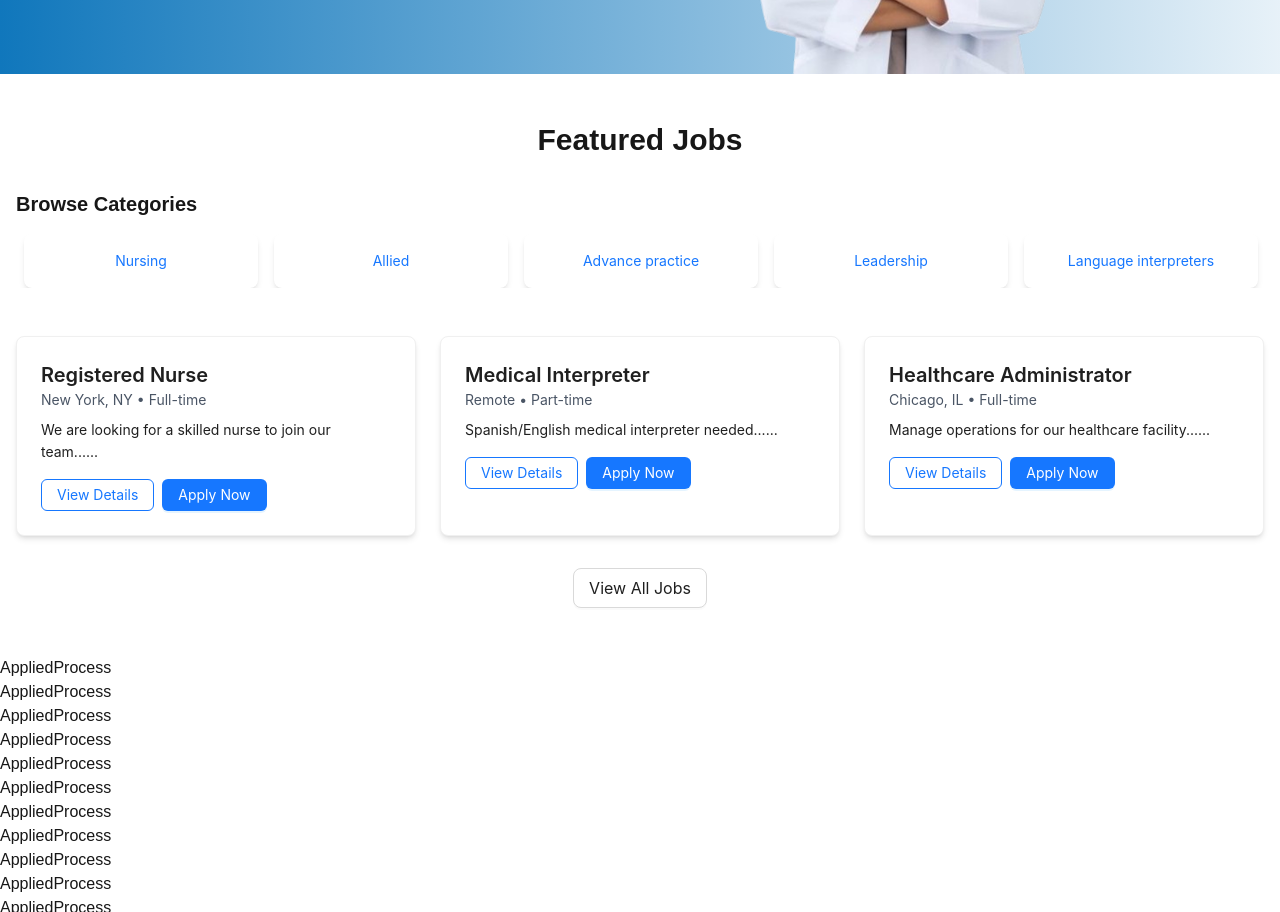
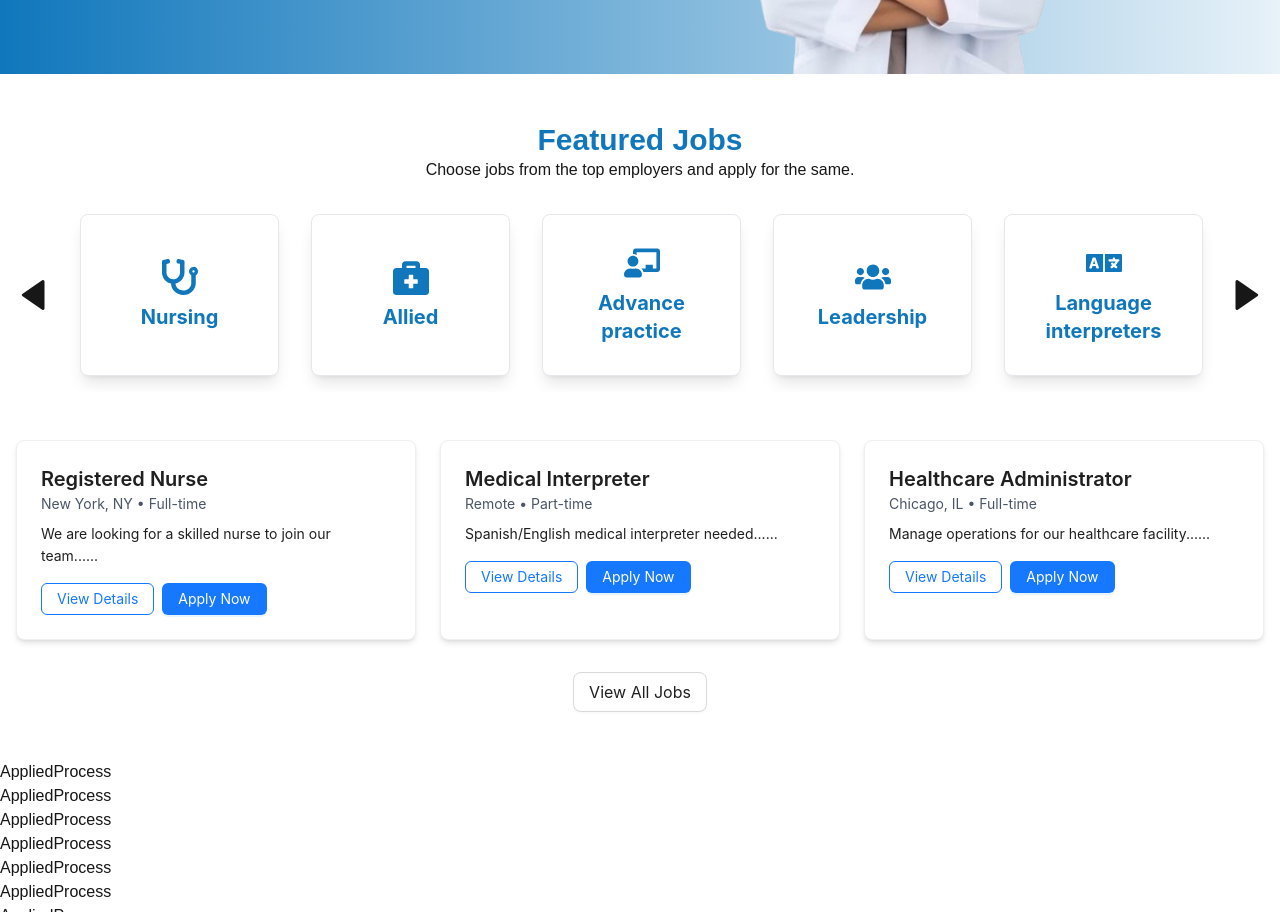
Before and after one commit to shejanNizam/healthcare-web, a Next.js app: page / in a window 1280 px wide. Shown: the part 480-1392 px from the top of the page. Built offline with nearby package versions, Linux system fonts and the light colour scheme.

Commit message:
feature one design perfectly

```diff
--- a/package.json
+++ b/package.json
@@ -12,7 +12,8 @@
     "antd": "^5.24.9",
     "next": "15.3.1",
     "react": "^19.0.0",
-    "react-dom": "^19.0.0"
+    "react-dom": "^19.0.0",
+    "react-icons": "^5.5.0"
   },
   "devDependencies": {
     "@eslint/eslintrc": "^3",
--- a/src/components/FeatureJobs.tsx
+++ b/src/components/FeatureJobs.tsx
@@ -1,71 +1,95 @@
-// export default function FeatureJobs() {
-//   return (
-//     <div>
-//       <h3>FeatureJobs</h3>
-//     </div>
-//   );
-// }
+"use client";
 
-// components/FeatureJobs.tsx
-import { Button, Card, Carousel } from "antd";
+import { Carousel } from "antd";
+import { CarouselRef } from "antd/es/carousel";
 import Link from "next/link";
+import { useRef } from "react";
+import { BiSolidLeftArrow, BiSolidRightArrow } from "react-icons/bi";
+import {
+  FaBriefcaseMedical,
+  FaChalkboardTeacher,
+  FaClipboardList,
+  FaHospitalUser,
+  FaLanguage,
+  FaStethoscope,
+  FaTools,
+  FaUsers,
+} from "react-icons/fa"; // Example of other icons for categories
+import FeatureJobsTwo from "./FeatureJobsTwo";
 
+// Updated categories array with both icon and name
 const categories = [
-  "Nursing",
-  "Allied",
-  "Advance practice",
-  "Leadership",
-  "Language interpreters",
-  "Physicians",
-  "Technicians",
-  "Administrative",
+  { name: "Nursing", icon: <FaStethoscope /> },
+  { name: "Allied", icon: <FaBriefcaseMedical /> },
+  { name: "Advance practice", icon: <FaChalkboardTeacher /> },
+  { name: "Leadership", icon: <FaUsers /> },
+  { name: "Language interpreters", icon: <FaLanguage /> },
+  { name: "Physicians", icon: <FaHospitalUser /> },
+  { name: "Technicians", icon: <FaTools /> },
+  { name: "Administrative", icon: <FaClipboardList /> },
 ];
 
-const featuredJobs = [
+export default function FeatureJobs() {
+  const sliderRef = useRef<CarouselRef | null>(null);
+
+  const responsiveSettings = [
     {
-    id: 1,
-    title: "Registered Nurse",
-    location: "New York, NY",
-    type: "Full-time",
-    description: "We are looking for a skilled nurse to join our team...",
+      breakpoint: 1024,
+      settings: {
+        slidesToShow: 4,
+        slidesToScroll: 4,
+      },
     },
     {
-    id: 2,
-    title: "Medical Interpreter",
-    location: "Remote",
-    type: "Part-time",
-    description: "Spanish/English medical interpreter needed...",
+      breakpoint: 768,
+      settings: {
+        slidesToShow: 3,
+        slidesToScroll: 3,
+      },
     },
     {
-    id: 3,
-    title: "Healthcare Administrator",
-    location: "Chicago, IL",
-    type: "Full-time",
-    description: "Manage operations for our healthcare facility...",
+      breakpoint: 480,
+      settings: {
+        slidesToShow: 2,
+        slidesToScroll: 2,
+      },
     },
   ];
 
-export default function FeatureJobs() {
   return (
     <div className="container mx-auto px-4 py-12">
-      <h2 className="text-3xl font-bold mb-8 text-center">Featured Jobs</h2>
+      <h2 className="text-3xl text-primary font-bold text-center">
+        Featured Jobs
+      </h2>
+      <p className="text-md text-center mb-4">
+        Choose jobs from the top employers and apply for the same.
+      </p>
+
+      <div className="relative max-w-7xl mx-auto">
+        <button
+          className="absolute left-0 top-1/2 transform -translate-y-1/2 z-10 cursor-pointer"
+          onClick={() => sliderRef.current?.prev()}
+        >
+          <BiSolidLeftArrow className="text-4xl" />
+        </button>
 
         <div className="mb-12">
-        <h3 className="text-xl font-semibold mb-4">Browse Categories</h3>
           <Carousel
-          dots={{ className: "custom-dots" }}
+            dots={false}
             slidesToShow={5}
-          responsive={[
-            { breakpoint: 1024, settings: { slidesToShow: 4 } },
-            { breakpoint: 768, settings: { slidesToShow: 3 } },
-            { breakpoint: 480, settings: { slidesToShow: 2 } },
-          ]}
+            slidesToScroll={5}
+            ref={sliderRef}
+            className="overflow-hidden px-8 md:px-12"
+            responsive={responsiveSettings}
           >
             {categories.map((category, index) => (
-            <div key={index} className="px-2">
-              <Link href={`/all-jobs?category=${category}`}>
-                <div className="bg-white p-4 rounded-lg shadow-md text-center hover:bg-primary-light hover:text-white cursor-pointer transition-colors">
-                  {category}
+              <div key={index} className="p-4">
+                <Link href={`/all-jobs?category=${category.name}`}>
+                  <div className="bg-white border border-gray-200 p-4 rounded-lg shadow-lg text-center cursor-pointer">
+                    <div className="flex flex-col items-center justify-center w-32 mx-auto h-32 text-primary gap-2">
+                      <div className="text-4xl">{category.icon}</div>
+                      <div className="text-xl font-bold">{category.name}</div>
+                    </div>
                   </div>
                 </Link>
               </div>
@@ -73,36 +97,19 @@ export default function FeatureJobs() {
           </Carousel>
         </div>
 
-      <div className="grid md:grid-cols-2 lg:grid-cols-3 gap-6">
-        {featuredJobs.map((job) => (
-          <Card
-            key={job.id}
-            className="shadow-md hover:shadow-lg transition-shadow"
+        {/* Right Navigation Button */}
+        <button
+          className="absolute right-0 top-1/2 transform -translate-y-1/2 z-10 cursor-pointer"
+          onClick={() => sliderRef.current?.next()}
         >
-            <h3 className="text-xl font-semibold">{job.title}</h3>
-            <p className="text-gray-600 mb-2">
-              {job.location} • {job.type}
-            </p>
-            <p className="mb-4">{job.description.substring(0, 100)}...</p>
-            <div className="flex space-x-2">
-              <Link href={`/jobs/${job.id}`}>
-                <Button type="primary" ghost>
-                  View Details
-                </Button>
-              </Link>
-              <Link href={`/apply-jobs?jobId=${job.id}`}>
-                <Button type="primary">Apply Now</Button>
-              </Link>
-            </div>
-          </Card>
-        ))}
+          <BiSolidRightArrow className="text-4xl" />
+        </button>
       </div>
 
-      <div className="text-center mt-8">
-        <Link href="/all-jobs">
-          <Button size="large">View All Jobs</Button>
-        </Link>
-      </div>
+      {/* second card */}
+      <>
+        <FeatureJobsTwo />
+      </>
     </div>
   );
 }
--- /dev/null
+++ b/src/components/FeatureJobsTwo.tsx
@@ -0,0 +1,63 @@
+import { Button, Card } from "antd";
+import Link from "next/link";
+
+const featuredJobs = [
+  {
+    id: 1,
+    title: "Registered Nurse",
+    location: "New York, NY",
+    type: "Full-time",
+    description: "We are looking for a skilled nurse to join our team...",
+  },
+  {
+    id: 2,
+    title: "Medical Interpreter",
+    location: "Remote",
+    type: "Part-time",
+    description: "Spanish/English medical interpreter needed...",
+  },
+  {
+    id: 3,
+    title: "Healthcare Administrator",
+    location: "Chicago, IL",
+    type: "Full-time",
+    description: "Manage operations for our healthcare facility...",
+  },
+];
+
+export default function FeatureJobsTwo() {
+  return (
+    <div>
+      <div className="grid md:grid-cols-2 lg:grid-cols-3 gap-6">
+        {featuredJobs.map((job) => (
+          <Card
+            key={job.id}
+            className="shadow-md hover:shadow-lg transition-shadow"
+          >
+            <h3 className="text-xl font-semibold">{job.title}</h3>
+            <p className="text-gray-600 mb-2">
+              {job.location} • {job.type}
+            </p>
+            <p className="mb-4">{job.description.substring(0, 100)}...</p>
+            <div className="flex space-x-2">
+              <Link href={`/jobs/${job.id}`}>
+                <Button type="primary" ghost>
+                  View Details
+                </Button>
+              </Link>
+              <Link href={`/apply-jobs?jobId=${job.id}`}>
+                <Button type="primary">Apply Now</Button>
+              </Link>
+            </div>
+          </Card>
+        ))}
+      </div>
+
+      <div className="text-center mt-8">
+        <Link href="/all-jobs">
+          <Button size="large">View All Jobs</Button>
+        </Link>
+      </div>
+    </div>
+  );
+}
```
Also changed, not shown: 1 other file (tests, documents, lock files or other folders). Lines whose indentation alone changed are shown as unchanged.
